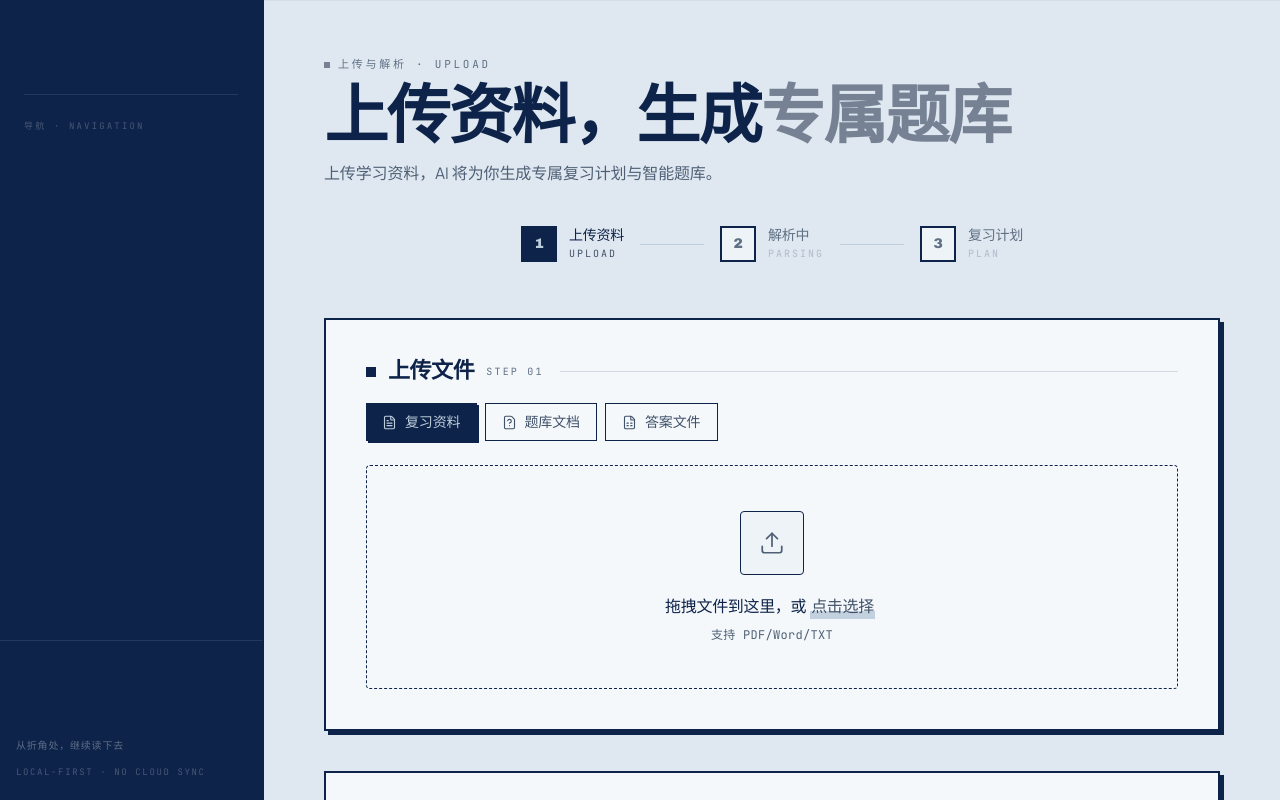
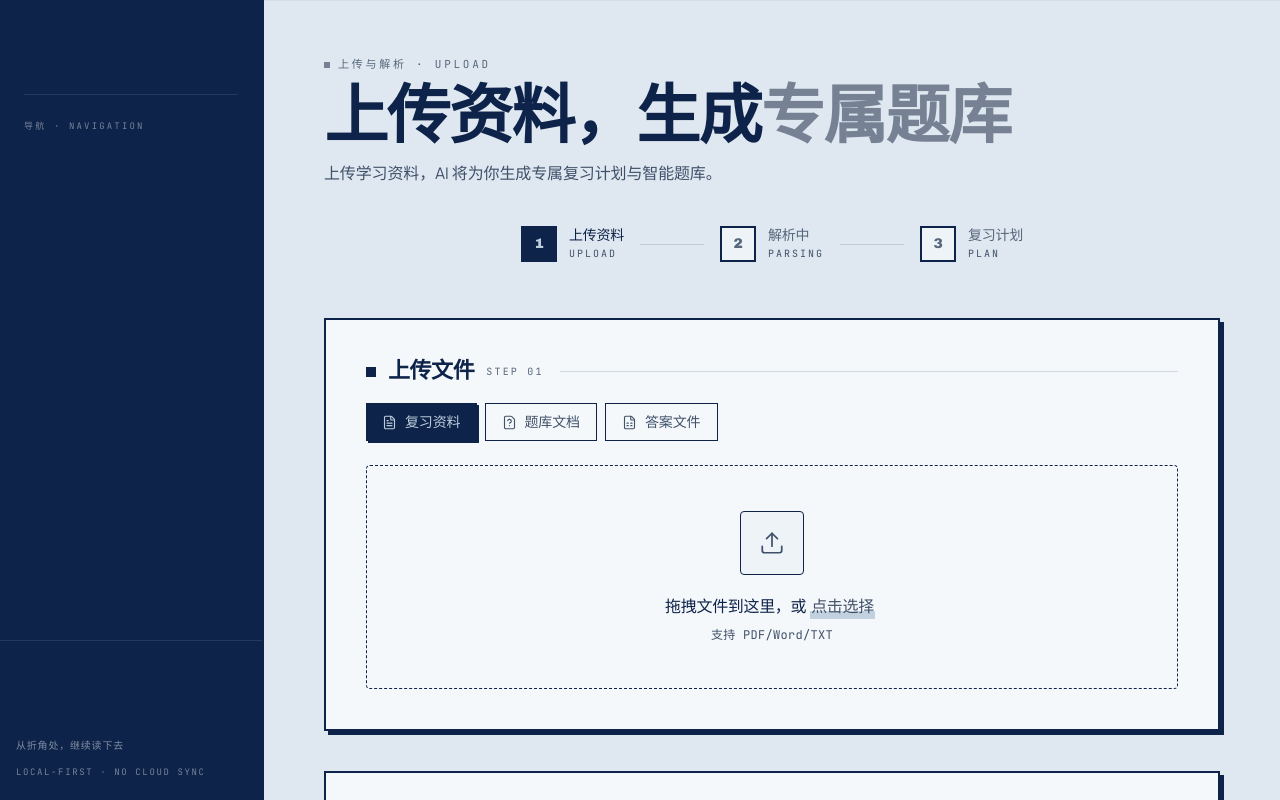
Before and after one commit to mingxingjun/study, a React (Vite) app: page /upload in a window 1280 px wide. Shown: the top 800 px of the page. Built offline with nearby package versions, Linux system fonts and the light colour scheme.

Commit message:
fix(a11y): raise secondary text contrast to WCAG AA on paper background

```diff
--- a/src/components/layout/Navbar.jsx
+++ b/src/components/layout/Navbar.jsx
@@ -49,7 +49,7 @@ const SidebarBody = ({ onNavigate }) => {
 
       {/* 导航 */}
       <nav className="scrollbar-dark mt-4 flex-1 space-y-0.5 overflow-y-auto px-3 pb-4">
-        <p className="px-3 pb-2 pt-2 font-mono text-[9px] uppercase tracking-[0.24em] text-white/25">
+        <p className="px-3 pb-2 pt-2 font-mono text-[9px] uppercase tracking-[0.24em] text-white/45">
           导航 · Navigation
         </p>
         {NAV_ITEMS.map((item, idx) => {
@@ -73,7 +73,7 @@ const SidebarBody = ({ onNavigate }) => {
             >
               <span
                 className={`w-5 font-mono text-[10px] tabular-nums ${
-                  active ? 'text-[#0d2349]/55' : 'text-white/30 group-hover:text-white/50'
+                  active ? 'text-[#0d2349]/55' : 'text-white/45 group-hover:text-white/70'
                 }`}
               >
                 {String(idx + 1).padStart(2, '0')}
@@ -82,7 +82,7 @@ const SidebarBody = ({ onNavigate }) => {
               <span className="text-[13px] font-semibold tracking-wide">{item.label}</span>
               <span
                 className={`ml-auto max-w-[72px] truncate font-mono text-[8px] uppercase tracking-[0.18em] ${
-                  active ? 'text-[#0d2349]/45' : 'text-white/0 group-hover:text-white/35'
+                  active ? 'text-[#0d2349]/45' : 'text-white/0 group-hover:text-white/50'
                 }`}
               >
                 {item.en}
@@ -107,18 +107,18 @@ const SidebarBody = ({ onNavigate }) => {
               <BookOpen className="h-3 w-3" />
               Guide & Demo
             </span>
-            <ArrowUpRight className="h-3.5 w-3.5 text-white/35 transition-transform duration-150 group-hover:-translate-y-0.5" />
+            <ArrowUpRight className="h-3.5 w-3.5 text-white/50 transition-transform duration-150 group-hover:-translate-y-0.5" />
           </span>
           <span className="mt-2 block text-[11px] leading-relaxed text-white/45">
             使用手册 · 效果展示 · 载入示例
           </span>
         </NavLink>
 
-        <p className="px-1 text-[10px] leading-relaxed tracking-[0.08em] text-white/35">
+        <p className="px-1 text-[10px] leading-relaxed tracking-[0.08em] text-white/50">
           从折角处，继续读下去
         </p>
 
-        <p className="px-1 font-mono text-[9px] uppercase leading-relaxed tracking-[0.18em] text-white/25">
+        <p className="px-1 font-mono text-[9px] uppercase leading-relaxed tracking-[0.18em] text-white/45">
           Local-first · No cloud sync
         </p>
       </div>
--- a/src/index.css
+++ b/src/index.css
@@ -19,8 +19,8 @@
   --color-gray-100: #e2eaf2;
   --color-gray-200: #bdcddc;
   --color-gray-300: #aebccb;
-  --color-gray-400: #5f7084;
-  --color-gray-500: #4f6076;
+  --color-gray-400: #56677b;
+  --color-gray-500: #3f5069;
   --color-gray-600: #40526a;
   --color-gray-700: #30435b;
   --color-gray-800: #1d314b;
--- a/src/pages/Dashboard/OnboardingSteps.jsx
+++ b/src/pages/Dashboard/OnboardingSteps.jsx
@@ -55,7 +55,7 @@ const OnboardingSteps = () => {
               elevated
             >
               {/* 大号展示编号 - 装饰性背景元素 */}
-              <span className="pointer-events-none absolute -right-2 -top-3 font-serif text-7xl tabular-nums text-gray-50 transition-colors duration-200 group-hover:text-accent/10">
+              <span className="pointer-events-none absolute -right-2 -top-3 font-serif text-7xl tabular-nums text-gray-200 transition-colors duration-200 group-hover:text-accent/25">
                 {step.index}
               </span>
 
--- a/src/pages/QuestionBank/index.jsx
+++ b/src/pages/QuestionBank/index.jsx
@@ -813,7 +813,7 @@ const QuestionBank = () => {
                       <div className={`flex-shrink-0 flex items-center gap-2`}>
                         <span
                           className={`font-serif text-sm tabular-nums ${
-                            isActive ? 'text-accent' : 'text-gray-300'
+                            isActive ? 'text-accent-light' : 'text-gray-400'
                           }`}
                           style={{ fontWeight: 400, letterSpacing: '-0.02em' }}
                         >
--- a/src/pages/Upload/index.jsx
+++ b/src/pages/Upload/index.jsx
@@ -494,7 +494,7 @@ const Upload = () => {
                   <span className={`font-serif text-sm transition-colors duration-300 ${step >= s ? 'text-primary' : 'text-gray-400'}`}>
                     {stepLabels[s - 1]}
                   </span>
-                  <span className={`font-mono text-[10px] uppercase tracking-[0.2em] transition-colors duration-300 ${step >= s ? 'text-accent-dark' : 'text-gray-300'}`}>
+                  <span className={`font-mono text-[10px] uppercase tracking-[0.2em] transition-colors duration-300 ${step >= s ? 'text-accent-dark' : 'text-gray-500'}`}>
                     {stepEnglish[s - 1]}
                   </span>
                 </div>
```
